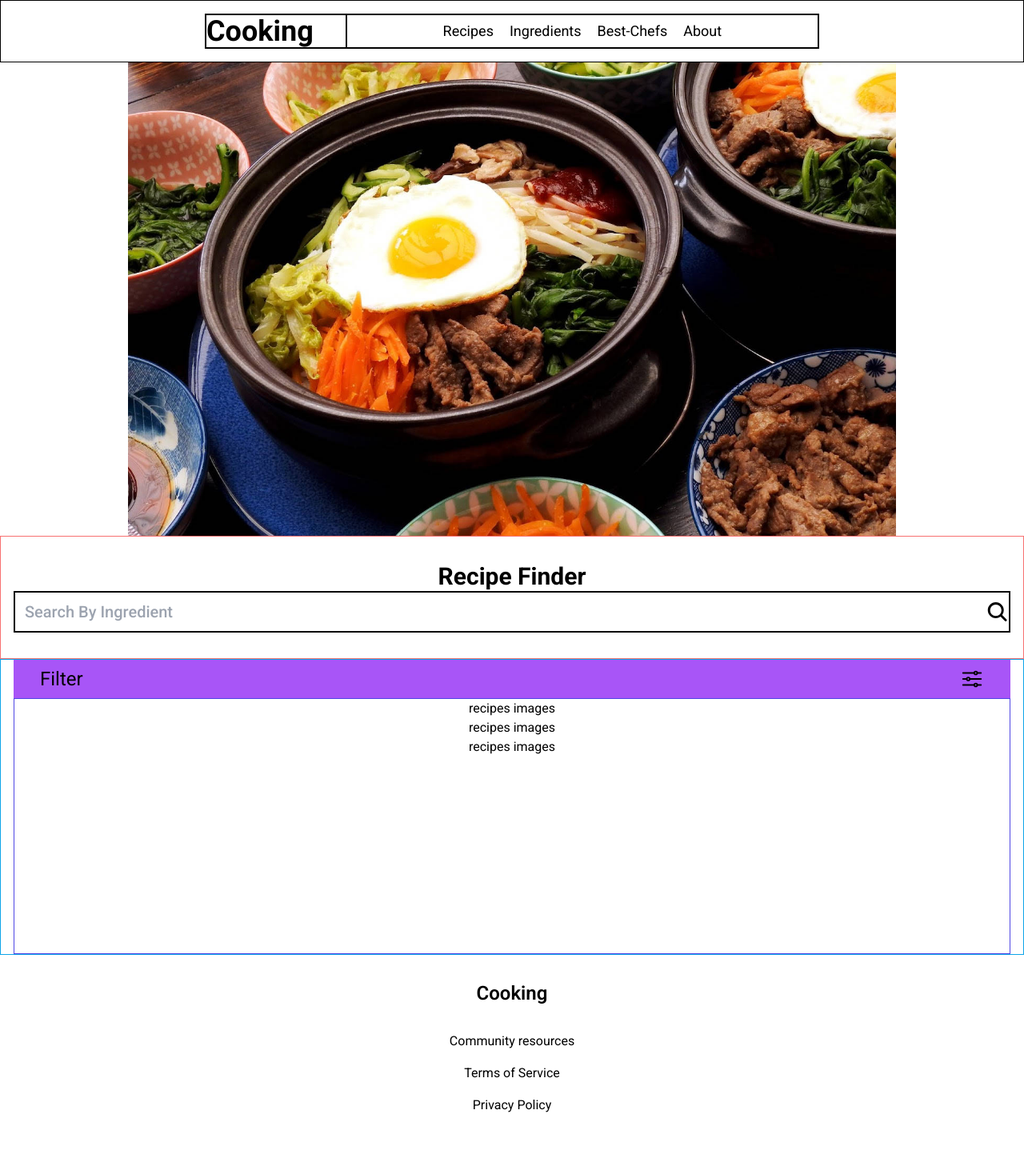
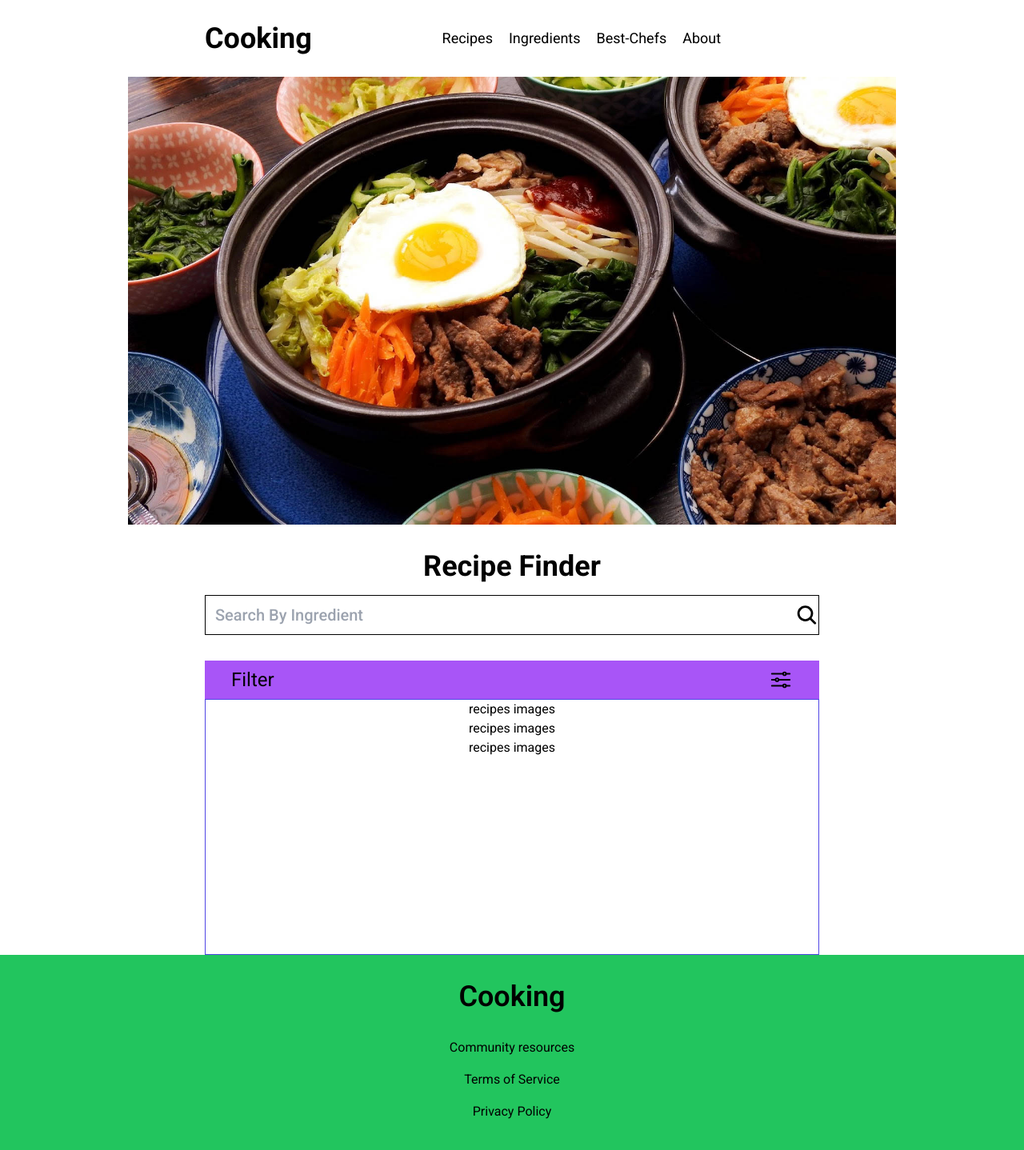
Before and after one commit to creativeplot/recipe-Finder, a React (Vite) app: page / in a window 1280 px wide. Shown: the top 1438 px of the page at 80% size. Built offline with nearby package versions, Linux system fonts and the light colour scheme; a web font is replaced by a local one.

Commit message:
body-visual-adjustments

```diff
--- a/src/components/BodyContent.tsx
+++ b/src/components/BodyContent.tsx
@@ -3,7 +3,7 @@ import Filter from "./Filter";
 
 const BodyContent = () => {
   return (
-    <div className="border border-solid border-sky-500 flex flex-col items-center justify-center px-4">
+    <div className="flex flex-col items-center justify-center px-4">
       <Filter/>
 
       <ImagesContainer/>
--- a/src/components/Filter.tsx
+++ b/src/components/Filter.tsx
@@ -6,7 +6,7 @@ const Filter = () => {
 
   return (
     <>
-    <div className="border border-solid border-purple-500 h-12 bg-purple-500 text-2xl w-full flex justify-between items-center px-8 cursor-pointer"
+    <div className="border border-solid border-purple-500 h-12 bg-purple-500 text-2xl w-full flex justify-between items-center px-8 cursor-pointer md:max-w-[80vw] lg:max-w-[70vw] xl:max-w-[60vw]"
     onClick={() => {
         setIsOpen((open) => !open)
     }}>
@@ -14,7 +14,7 @@ const Filter = () => {
         <IoOptionsOutline className="text-3xl"/>
       </div>
       {isOpen && (
-        <div className="border border-solid border-purple-500 w-full grid grid-cols-2 text-2xl">
+        <div className="border border-solid border-purple-500 w-full grid grid-cols-2 text-2xl md:max-w-[80vw] lg:max-w-[70vw] xl:max-w-[60vw]">
             <div className="border border-solid border-purple-100 flex flex-col gap-4 pl-8">
                 <label htmlFor="" className="flex items-center gap-x-2">
                 <input type="checkbox" className="w-4 h-4"/>
--- a/src/components/Footer.tsx
+++ b/src/components/Footer.tsx
@@ -2,8 +2,8 @@
 
 const Footer = () => {
   return (
-    <footer className="h-[40vh] py-8 px-4 flex flex-col gap-y-8 items-center">
-      <h1 className="text-2xl font-semibold">Cooking</h1>
+    <footer className="h-[40vh] py-8 px-4 flex flex-col gap-y-8 items-center bg-green-500">
+      <h1 className="text-2xl lg:text-4xl font-semibold">Cooking</h1>
       <div className="flex flex-col gap-x-5 text-center gap-y-4">
       <a href="">Community resources</a>
       <a href="">Terms of Service</a>
--- a/src/components/Hero.tsx
+++ b/src/components/Hero.tsx
@@ -5,7 +5,7 @@ import { IoSearch } from "react-icons/io5";
 const Hero = () => {
   return (
     <div className="flex flex-col">
-    <figure className="h-[50vh] lg:h-[74vh] flex justify-center">
+    <figure className="h-[50vh] lg:h-[70vh] flex justify-center">
       <img
       src={HeroImg}
       alt="Food-With-Eggs"
@@ -13,11 +13,11 @@ const Hero = () => {
       />
     </figure>
 
-    <div className="border border-solid border-red-400 py-8 px-4">
-    <h1 className="text-3xl font-bold text-center">Recipe Finder</h1>
+    <div className="py-8 px-4">
+    <h1 className="text-3xl lg:text-4xl font-bold text-center">Recipe Finder</h1>
 
-    <form className="border border-solid border-black w-full">
-      <div className="border border-solid border-black flex items-center text-xl">
+    <form className="w-full flex justify-center mt-4">
+      <div className="border border-solid border-black flex items-center text-xl w-full md:max-w-[80vw] lg:max-w-[70vw] xl:max-w-[60vw]">
         <input
         type="text"
         placeholder="Search By Ingredient"
--- a/src/components/ImagesContainer.tsx
+++ b/src/components/ImagesContainer.tsx
@@ -1,7 +1,7 @@
 
 const ImagesContainer = () => {
   return (
-    <div className="h-[40vh] w-full border border-solid border-indigo-600 flex flex-col">
+    <div className="h-[40vh] w-full border border-solid border-indigo-600 flex flex-col md:max-w-[80vw] lg:max-w-[70vw] xl:max-w-[60vw]">
         <div className="text-center">recipes images</div>
         <div className="text-center">recipes images</div>
         <div className="text-center">recipes images</div>
--- a/src/components/NavBar.tsx
+++ b/src/components/NavBar.tsx
@@ -91,14 +91,14 @@ const NavBar = () => {
 
   return (
     <>
-    <header className="border border-solid border-black w-full flex justify-between items-center px-4 py-4 md:justify-center">
-        <nav className="border border-solid border-black flex w-full justify-around md:max-w-[80vw] lg:max-w-[70vw] xl:max-w-[60vw]">
+    <header className="w-full flex justify-between items-center px-4 py-4 md:justify-center h-[12vh]">
+        <nav className="flex w-full justify-around md:max-w-[80vw] lg:max-w-[70vw] xl:max-w-[60vw]">
 
-            <div className="border border-solid border-black flex items-center text-3xl lg:text-4xl pr-10">
+            <div className="flex items-center text-3xl lg:text-4xl max-md:pl-10">
                 <h1 className="font-bold">Cooking</h1>
             </div>
 
-            <div className="max-sm:hidden flex border border-solid border-black gap-x-5 text-lg items-center justify-center w-full">
+            <div className="max-sm:hidden flex gap-x-5 text-lg items-center justify-center w-full pl-10">
                 <p>Recipes</p>
                 <p>Ingredients</p>
                 <p>Best-Chefs</p>
--- a/src/rOutput.css
+++ b/src/rOutput.css
@@ -570,6 +570,10 @@ video {
   margin-top: 2rem;
 }
 
+.mt-4 {
+  margin-top: 1rem;
+}
+
 .flex {
   display: flex;
 }
@@ -608,6 +612,22 @@ video {
 
 .h-full {
   height: 100%;
+}
+
+.h-\[15vh\] {
+  height: 15vh;
+}
+
+.h-\[10vh\] {
+  height: 10vh;
+}
+
+.h-\[8vh\] {
+  height: 8vh;
+}
+
+.h-\[12vh\] {
+  height: 12vh;
 }
 
 .max-h-full {
@@ -751,6 +771,16 @@ video {
   background-color: rgb(168 85 247 / var(--tw-bg-opacity, 1));
 }
 
+.bg-green-500 {
+  --tw-bg-opacity: 1;
+  background-color: rgb(34 197 94 / var(--tw-bg-opacity, 1));
+}
+
+.bg-green-400 {
+  --tw-bg-opacity: 1;
+  background-color: rgb(74 222 128 / var(--tw-bg-opacity, 1));
+}
+
 .bg-opacity-40 {
   --tw-bg-opacity: 0.4;
 }
@@ -780,21 +810,25 @@ video {
   padding-bottom: 2rem;
 }
 
-.px-5 {
-  padding-left: 1.25rem;
-  padding-right: 1.25rem;
+.px-20 {
+  padding-left: 5rem;
+  padding-right: 5rem;
 }
 
 .pl-8 {
   padding-left: 2rem;
 }
 
-.pr-5 {
-  padding-right: 1.25rem;
+.pr-10 {
+  padding-right: 2.5rem;
 }
 
-.pr-10 {
-  padding-right: 2.5rem;
+.pr-16 {
+  padding-right: 4rem;
+}
+
+.pl-10 {
+  padding-left: 2.5rem;
 }
 
 .text-center {
@@ -820,13 +854,13 @@ video {
   line-height: 1;
 }
 
-.text-xl {
-  font-size: 1.25rem;
+.text-lg {
+  font-size: 1.125rem;
   line-height: 1.75rem;
 }
 
-.text-lg {
-  font-size: 1.125rem;
+.text-xl {
+  font-size: 1.25rem;
   line-height: 1.75rem;
 }
 
@@ -840,6 +874,12 @@ video {
 
 .font-semibold {
   font-weight: 600;
+}
+
+@media not all and (min-width: 768px) {
+  .max-md\:pl-10 {
+    padding-left: 2.5rem;
+  }
 }
 
 @media not all and (min-width: 640px) {
@@ -860,43 +900,11 @@ video {
   .sm\:hidden {
     display: none;
   }
-
-  .sm\:max-w-\[50vh\] {
-    max-width: 50vh;
-  }
-
-  .sm\:max-w-\[85vw\] {
-    max-width: 85vw;
-  }
 }
 
 @media (min-width: 768px) {
-  .md\:max-w-\[50vh\] {
-    max-width: 50vh;
-  }
-
-  .md\:max-w-\[65vh\] {
-    max-width: 65vh;
-  }
-
-  .md\:max-w-\[75vh\] {
-    max-width: 75vh;
-  }
-
-  .md\:max-w-\[70vw\] {
-    max-width: 70vw;
-  }
-
-  .md\:max-w-\[75vw\] {
-    max-width: 75vw;
-  }
-
   .md\:max-w-\[80vw\] {
     max-width: 80vw;
-  }
-
-  .md\:items-center {
-    align-items: center;
   }
 
   .md\:justify-center {
@@ -905,61 +913,20 @@ video {
 }
 
 @media (min-width: 1024px) {
-  .lg\:h-\[70vh\] {
-    height: 70vh;
-  }
-
-  .lg\:h-\[72vh\] {
-    height: 72vh;
-  }
-
-  .lg\:h-\[73vh\] {
-    height: 73vh;
-  }
-
   .lg\:h-\[74vh\] {
     height: 74vh;
   }
 
-  .lg\:max-w-\[95vh\] {
-    max-width: 95vh;
-  }
-
-  .lg\:max-w-\[80vw\] {
-    max-width: 80vw;
-  }
-
-  .lg\:max-w-\[50vw\] {
-    max-width: 50vw;
-  }
-
-  .lg\:max-w-\[60vw\] {
-    max-width: 60vw;
-  }
-
-  .lg\:max-w-\[55vw\] {
-    max-width: 55vw;
+  .lg\:h-\[70vh\] {
+    height: 70vh;
   }
 
   .lg\:max-w-\[70vw\] {
     max-width: 70vw;
   }
 
-  .lg\:max-w-\[75vw\] {
-    max-width: 75vw;
-  }
-
-  .lg\:max-w-\[65vw\] {
-    max-width: 65vw;
-  }
-
   .lg\:max-w-\[85vw\] {
     max-width: 85vw;
-  }
-
-  .lg\:text-5xl {
-    font-size: 3rem;
-    line-height: 1;
   }
 
   .lg\:text-4xl {
@@ -969,10 +936,6 @@ video {
 }
 
 @media (min-width: 1280px) {
-  .xl\:max-w-\[50vw\] {
-    max-width: 50vw;
-  }
-
   .xl\:max-w-\[60vw\] {
     max-width: 60vw;
   }
```
